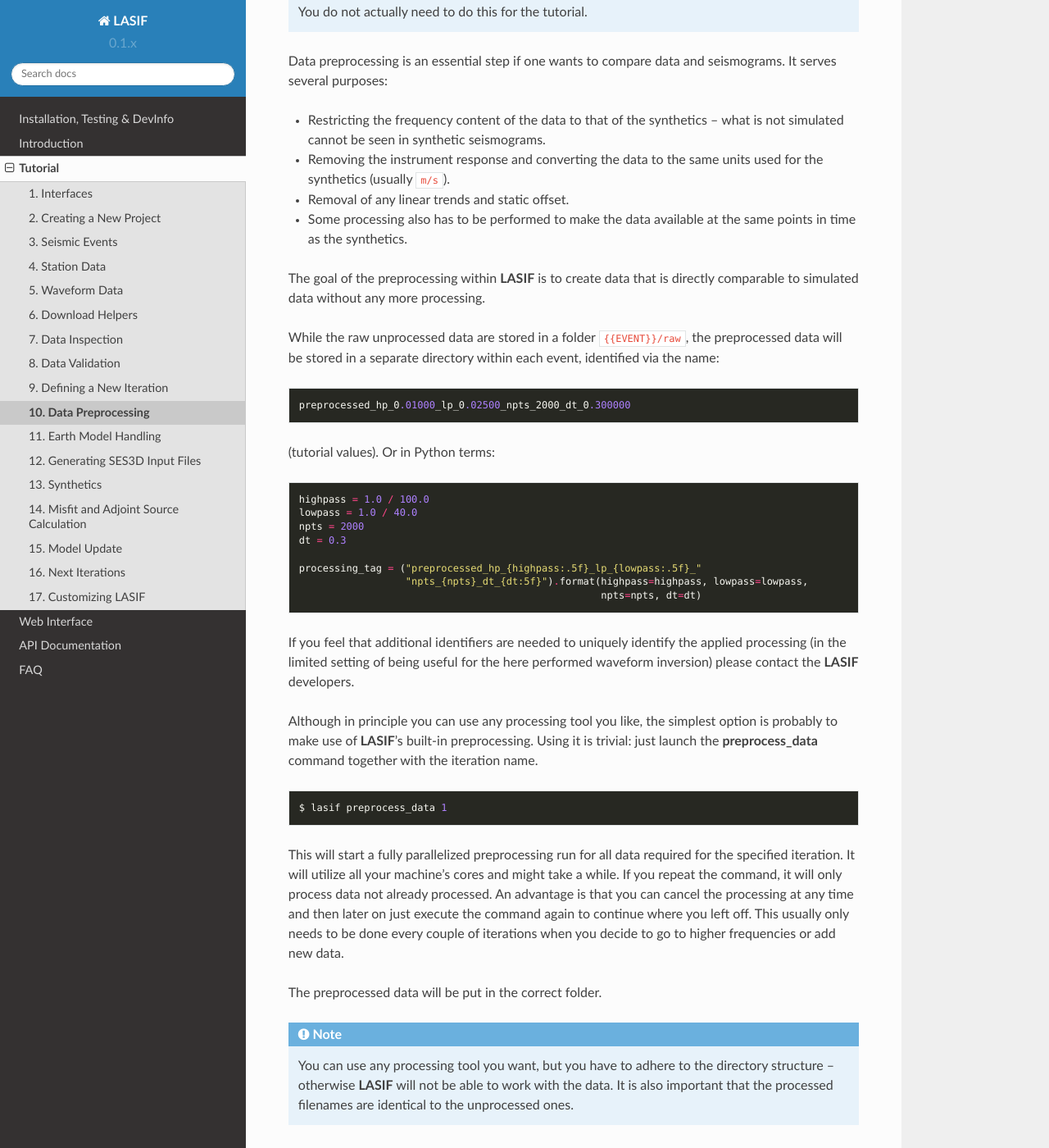
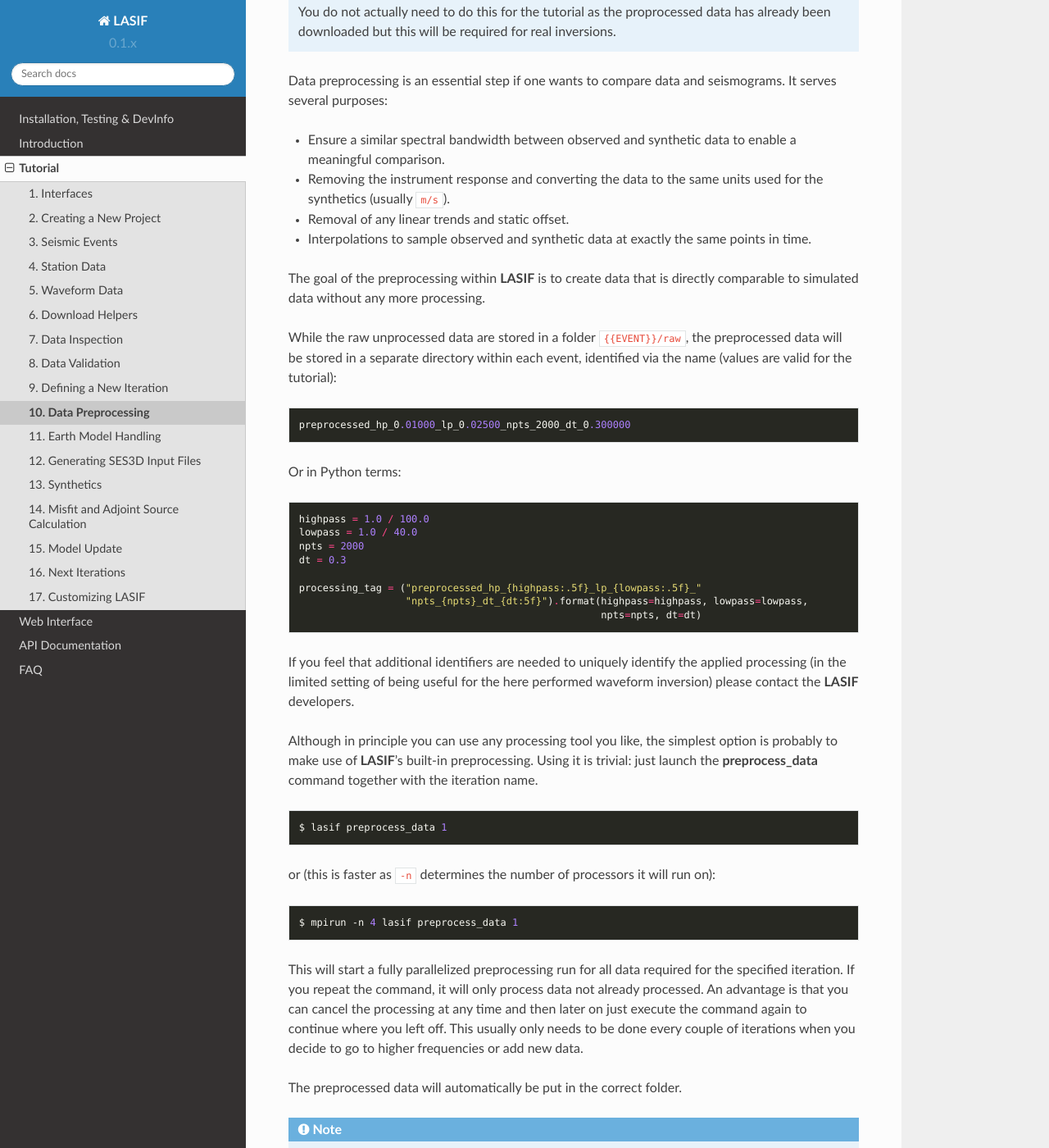
Before and after one commit to krischer/LASIF, a Sphinx documentation site: the page built from doc/tutorial/09_data_preprocessing.rst, in a window 1280 px wide and 1400 px high, scrolled down 246 px. Shown: the whole window at 82% size. Built offline with Sphinx 7.4.7 and the Read the Docs theme 2.0.0, drawn with Linux system fonts in a browser that asks for light colours; pages that are not in the unit, such as notebooks, are missing from menus; some of the changed text lies outside the part shown.

Commit message:
Updating data preprocessing and model handling tutorials

```diff
--- a/doc/tutorial/09_data_preprocessing.rst
+++ b/doc/tutorial/09_data_preprocessing.rst
@@ -5,29 +5,31 @@ Data Preprocessing
 
 .. note::
 
-    You do not actually need to do this for the tutorial.
+    You do not actually need to do this for the tutorial as the proprocessed
+    data has already been downloaded but this will be required for real
+    inversions.
 
 Data preprocessing is an essential step if one wants to compare data and
 seismograms. It serves several purposes:
 
-* Restricting the frequency content of the data to that of the synthetics --
-  what is not simulated cannot be seen in synthetic seismograms.
+* Ensure a similar spectral bandwidth between observed and synthetic data to
+  enable a meaningful comparison.
 * Removing the instrument response and converting the data to the same units
   used for the synthetics (usually ``m/s``).
 * Removal of any linear trends and static offset.
-* Some processing also has to be performed to make the data available at
-  the same points in time as the synthetics.
+* Interpolations to sample observed and synthetic data at exactly the same
+  points in time.
 
 The goal of the preprocessing within **LASIF** is to create data that is directly
 comparable to simulated data without any more processing.
 
 While the raw unprocessed data are stored in a folder ``{{EVENT}}/raw``, the
 preprocessed data will be stored in a separate directory within each event,
-identified via the name::
+identified via the name (values are valid for the tutorial)::
 
     preprocessed_hp_0.01000_lp_0.02500_npts_2000_dt_0.300000
 
-(tutorial values). Or in Python terms:
+Or in Python terms:
 
 .. code-block:: python
 
@@ -53,15 +55,23 @@ iteration name.
 
     $ lasif preprocess_data 1
 
+or (this is faster as ``-n`` determines the number of processors it will run
+on):
+
+
+.. code-block:: bash
+
+    $ mpirun -n 4 lasif preprocess_data 1
+
+
 This will start a fully parallelized preprocessing run for all data required
-for the specified iteration. It will utilize all your machine's cores and might
-take a while. If you repeat the command, it will only process data not already
-processed. An advantage is that you can cancel the processing at any time and
-then later on just execute the command again to continue where you left off.
-This usually only needs to be done every couple of iterations when you decide
-to go to higher frequencies or add new data.
+for the specified iteration. If you repeat the command, it will only process
+data not already processed. An advantage is that you can cancel the processing
+at any time and then later on just execute the command again to continue where
+you left off.  This usually only needs to be done every couple of iterations
+when you decide to go to higher frequencies or add new data.
 
-The preprocessed data will be put in the correct folder.
+The preprocessed data will automatically be put in the correct folder.
 
 .. note::
 
@@ -70,7 +80,3 @@ The preprocessed data will be put in the correct folder.
     the data.
     It is also important that the processed filenames are identical to
     the unprocessed ones.
-
-This concludes the initial setup for each iteration. The next step is to
-actually simulate something -- and **LASIF**, of course, also assists in that
-respect.
```
Also changed, not shown: doc/tutorial/10_model_handling.rst (+8 -32 lines).
